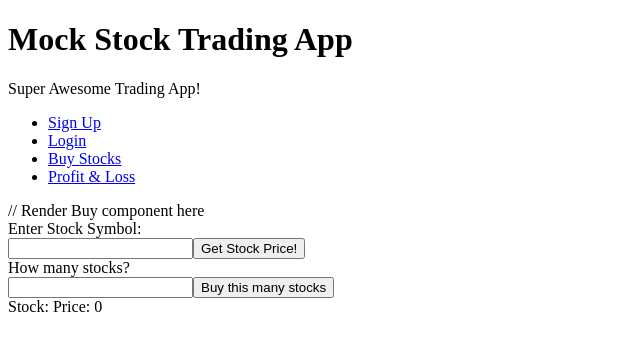
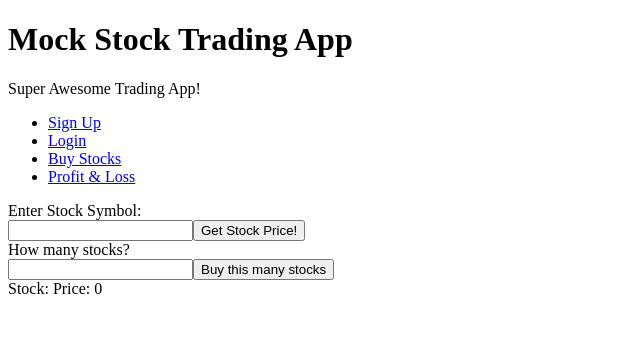
Before and after one commit to venezuelan-shihtzu-moth/mock-stock-trader, a React app: page /buy in a window 1280 px wide. Shown: the top 350 px of the page, without its empty margins (0-640 px from the left). Built offline with nearby package versions, Linux system fonts and the light colour scheme.

Commit message:
removed dev messages on front end

```diff
--- a/client/App.jsx
+++ b/client/App.jsx
@@ -32,19 +32,19 @@ class App extends Component {
             <div>
             <Switch>
                 <Route path='/signup'>
-                  // Render signup component here
+
                   <SignUp2></SignUp2>
                 </Route>
                 <Route path="/logIn">
-                  // Render login component here
+
                   <LogIn></LogIn>
                 </Route>
                 <Route path='/buy'>
-                  // Render Buy component here
+
                   <Buy />
                 </Route>
                 <Route path='/profitloss'>
-                  // Render pl component here
+
                   <PL />
                 </Route>
 
```
